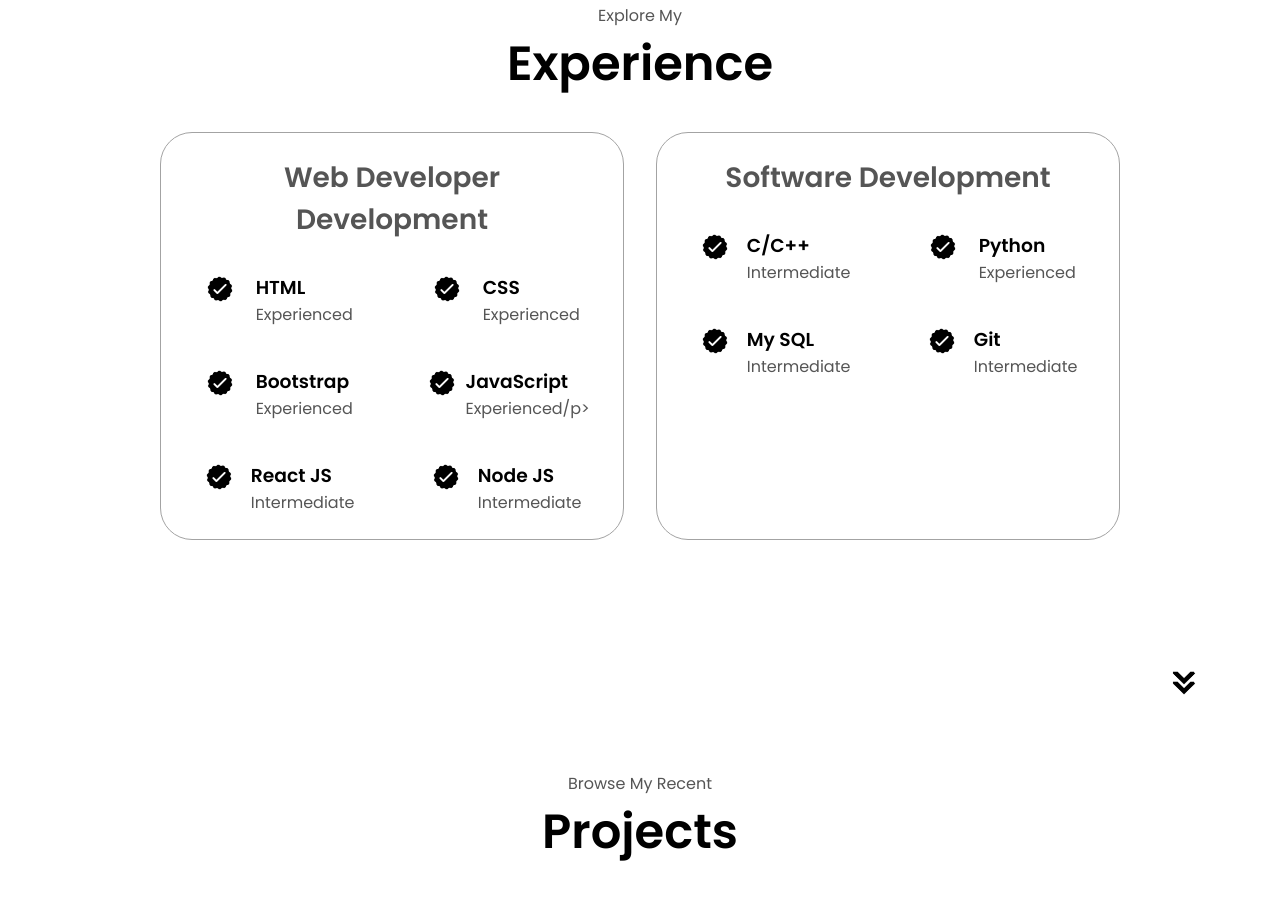
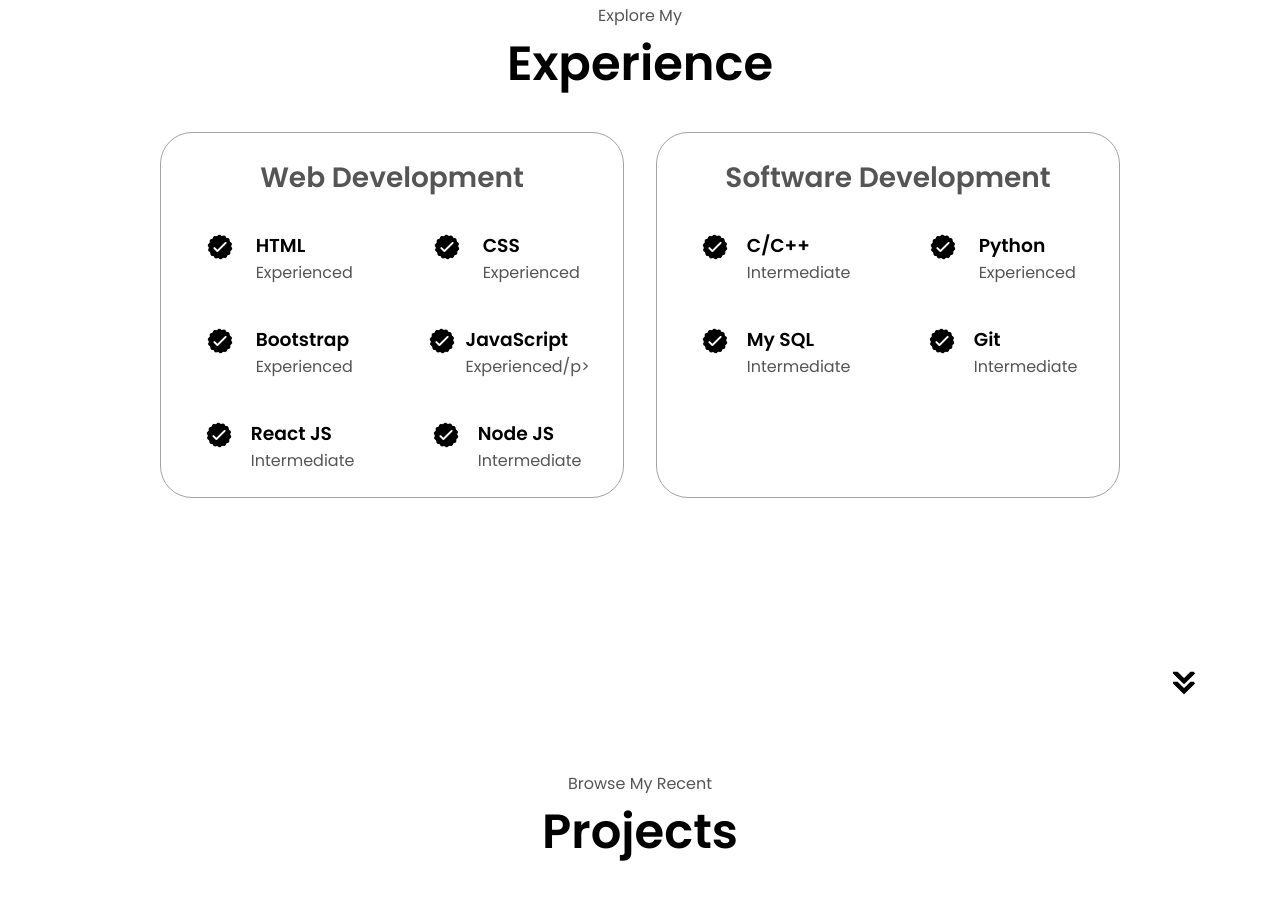
Before and after one commit to Deependraaa/Personal-Portfolio, a plain HTML site: page index.html in a window 1280 px wide. Shown: the part 1693-2591 px from the top of the page. Drawn offline with Linux system fonts and the light colour scheme.

Commit message:
Update index.html

```diff
--- a/index.html
+++ b/index.html
@@ -123,7 +123,7 @@
       <div class="experience-details-container">
         <div class="about-containers">
           <div class="details-container">
-            <h2 class="experience-sub-title">Web Developer Development</h2>
+            <h2 class="experience-sub-title">Web Development</h2>
             <div class="article-container">
               <article>
                 <img
```
